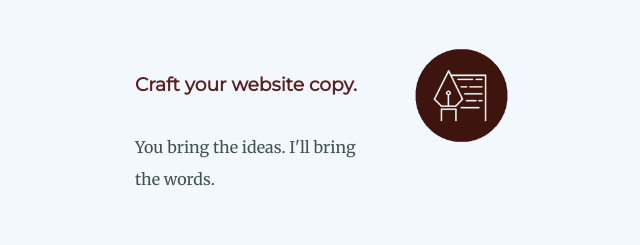
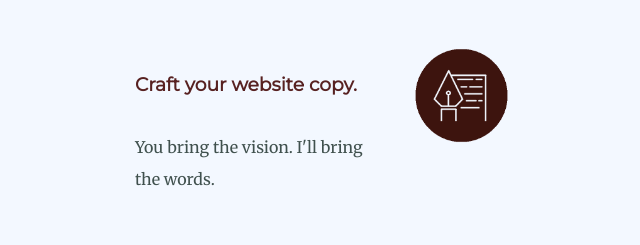
Before and after one commit to the-tabzster/test, a plain HTML site: page index.html in a window 1280 px wide. Shown: the part 2140-2385 px from the top of the page, 313-953 px from the left. Drawn offline with Linux system fonts and the light colour scheme.

Commit message:
Update index.html

```diff
--- a/index.html
+++ b/index.html
@@ -42,7 +42,7 @@
       <div class="skill-row">
         <img class="write" src="img/ts-write.png" alt="write-img">
         <h3>Craft your website copy.</h3>
-        <p>You bring the ideas. I'll bring the words.</p>
+        <p>You bring the vision. I'll bring the words.</p>
       </div>
       &nbsp;
       <div class="skill-row">
```
